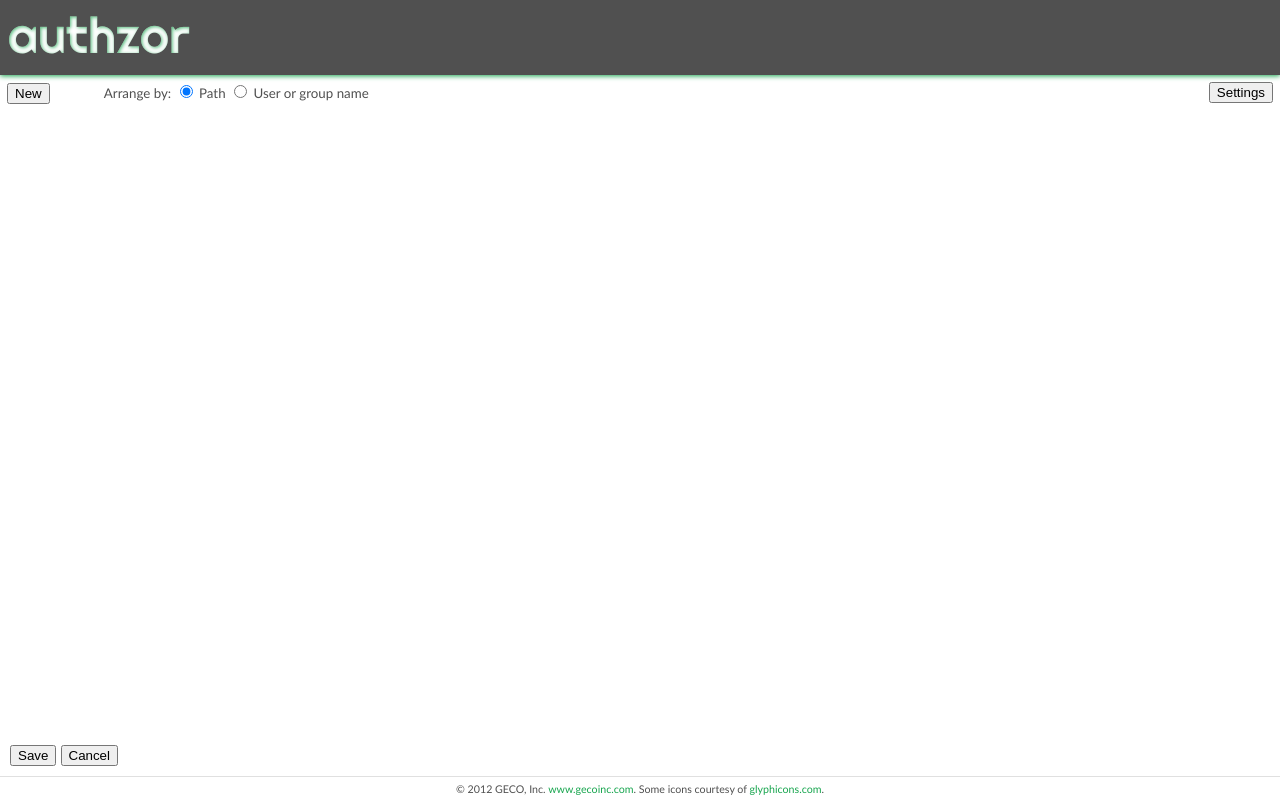
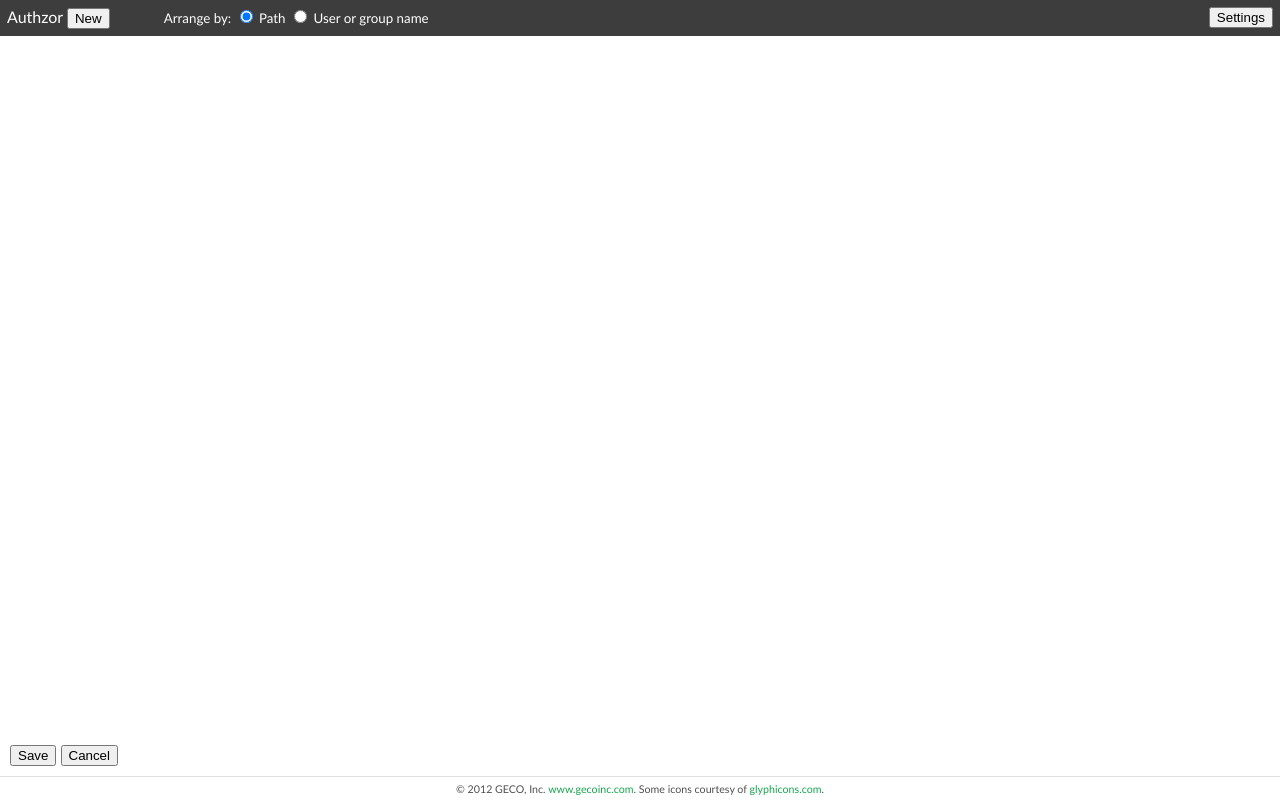
Before and after one commit to rburgoyne/authzor, a plain HTML site: page index.html in a window 1280 px wide. Drawn offline with Linux system fonts and the light colour scheme; no server answers.

Commit message:
removed top title bar

```diff
--- a/index.html
+++ b/index.html
@@ -94,6 +94,7 @@
 		    </div>
         </form>
         <div id="button-bar">
+            <span id="title">Authzor</span>
             <input type="button" id="new-button" value="New" />
             <input type="button" id="edit-button" value="Edit" class="selection-only-button" />
             <input type="button" id="copy-button" value="Copy" class="selection-only-button" />
--- a/styles/authzor.css
+++ b/styles/authzor.css
@@ -95,6 +95,7 @@ div.input-group > div.edit-multiple {
     left:0;
     right:0;
     z-index:3;
+    display:none;
 }
 
 #settings-button {
@@ -105,9 +106,11 @@ div.input-group > div.edit-multiple {
     padding:7px;
     white-space:nowrap;
     position:absolute;
-    top:75px;
+    top:0;
     left:0;
     right:0;
+    background-color:#3D3D3D;
+    color:#fff;
 }
 
 .selection-only-button {
@@ -122,7 +125,7 @@ div.input-group > div.edit-multiple {
 #rules-section {
     overflow:auto;
     position:absolute;
-    top:115px;
+    top:40px;
     bottom:65px;
     left:0;
     right:0;
```
